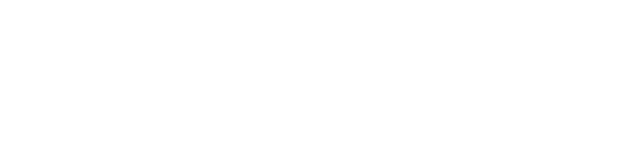
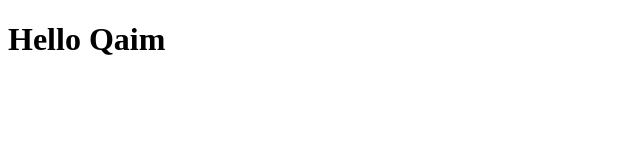
Before and after one commit to Poo1t/coursera-test, a plain HTML site: page site/index.html in a window 1280 px wide. Shown: the whole page, without its empty margins (0-640 px from the left). Drawn offline with Linux system fonts and the light colour scheme.

Commit message:
My third commit

```diff
--- a/site/index.html
+++ b/site/index.html
@@ -6,6 +6,6 @@
     <title>Hello Qaim</title>
 </head>
 <body>
-
+    <h1>Hello Qaim</h1>
 </body>
 </html>
```
